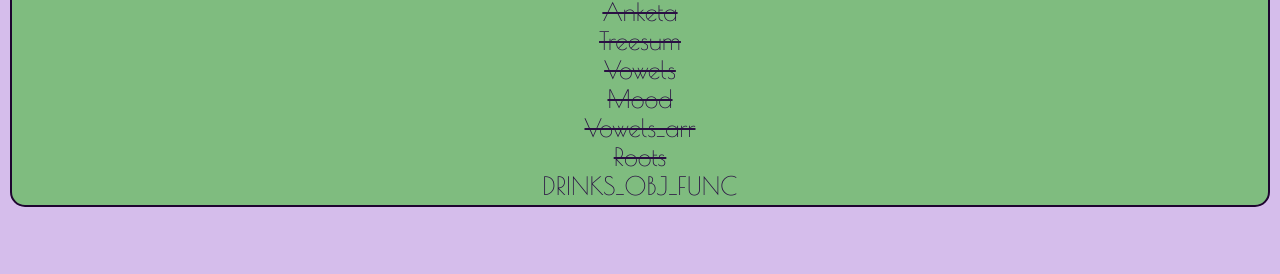
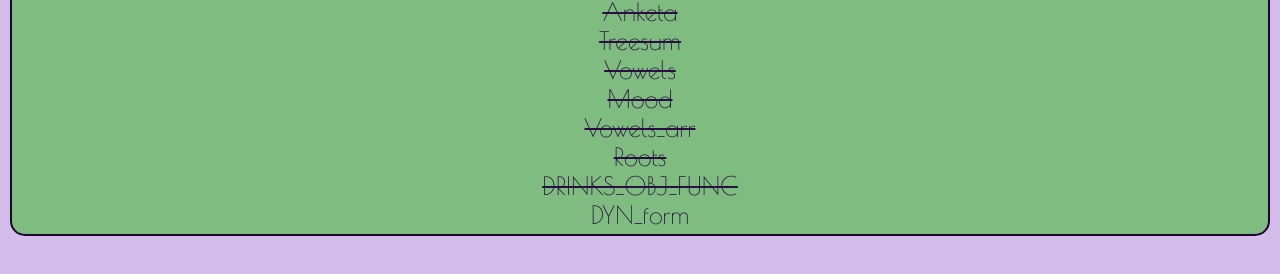
Before and after one commit to Margarita-Tadzhyewa/JS_MT, a plain HTML site: page index.html in a window 1280 px wide. Shown: the part 68-342 px from the top of the page. Drawn offline with nearby package versions, Linux system fonts and the light colour scheme.

Commit message:
dyn_form

```diff
--- a/index.html
+++ b/index.html
@@ -61,7 +61,8 @@
         <a class="link" href="Hometask/mood.html" target="4">Mood</a> <br>
         <a class="link" href="Hometask/vowels_arr.html" target="5">Vowels_arr</a> <br>
         <a class="link" href="Hometask/roots.html" target="6">Roots</a> <br>
-        <a class="link_none" href="Hometask//DRINKS_OBJ_FUNC.html" target="7">DRINKS_OBJ_FUNC</a> <br>
+        <a class="link" href="Hometask//DRINKS_OBJ_FUNC.html" target="7">DRINKS_OBJ_FUNC</a> <br>
+        <a class="link_none" href="Hometask/DYN_form.html" target="8">DYN_form</a> <br>
     </div>
 
 
```
